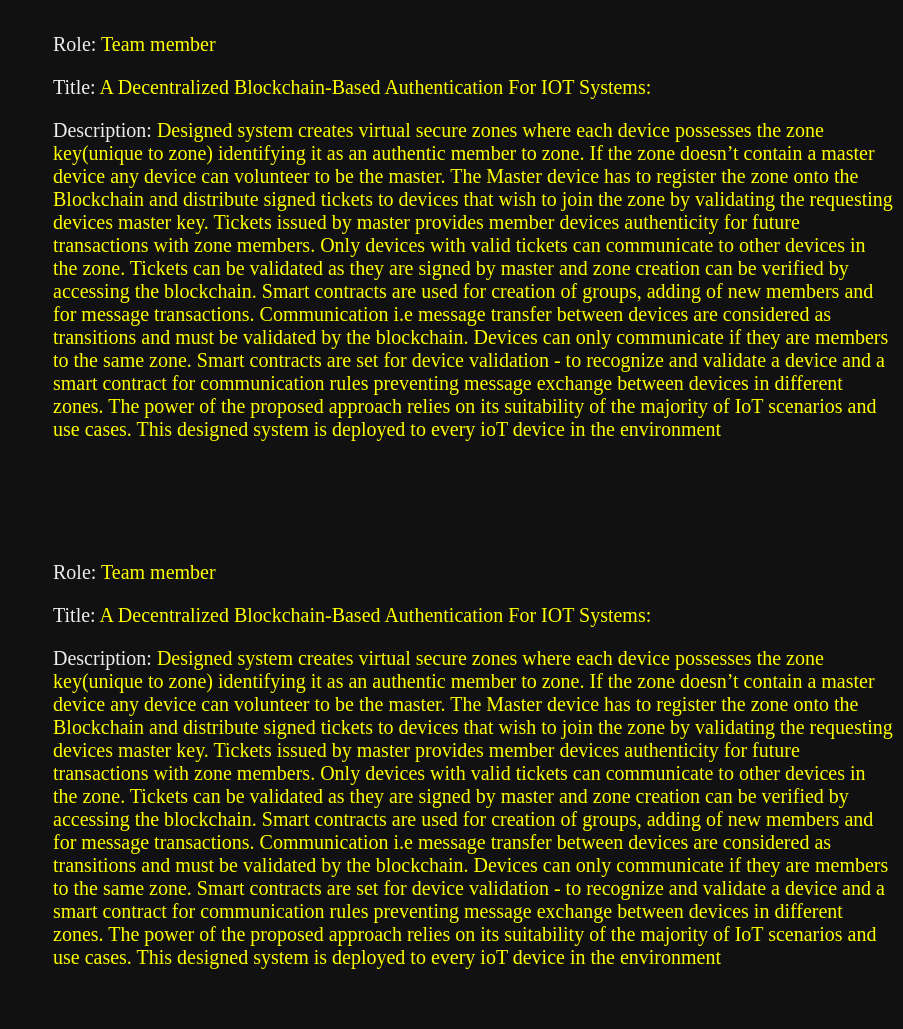
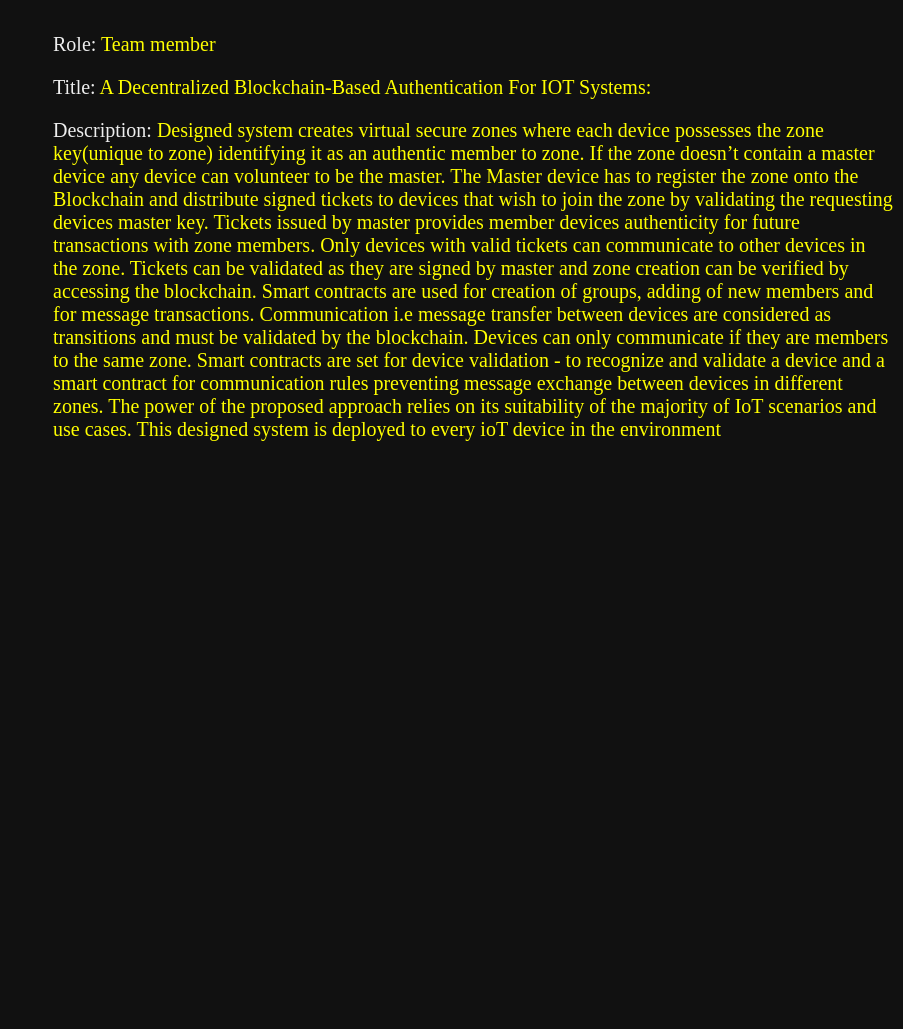
Before and after one commit to 00guru/profile, a plain HTML site: page index.html in a window 1280 px wide. Shown: the part 1348-2377 px from the top of the page, without its empty margins (377-1280 px from the left). After the commit the page ends 1849 px from the top, so only its background shows below. Drawn offline with Linux system fonts and the light colour scheme.

Commit message:
Update index.html

```diff
--- a/index.html
+++ b/index.html
@@ -109,29 +109,7 @@
         This designed system is deployed to every ioT device in the environment</h3>
         </div>
 </div>
-<div class="Row">
-    <div class="det">
-<h3><span>Role: </span>Team member</h3>
-<h3><span>Title: </span>A Decentralized Blockchain-Based Authentication For IOT Systems:</h3>
-<h3><span>Description: </span>
-    Designed system creates virtual secure zones where each device possesses the zone
-    key(unique to zone) identifying it as an authentic member to zone. If the zone doesn’t
-    contain a master device any device can volunteer to be the master. The Master device has
-    to register the zone onto the Blockchain and distribute signed tickets to devices that wish
-    to join the zone by validating the requesting devices master key. Tickets issued by master
-    provides member devices authenticity for future transactions with zone members. Only
-    devices with valid tickets can communicate to other devices in the zone. Tickets can be
-    validated as they are signed by master and zone creation can be verified by accessing the
-    blockchain. Smart contracts are used for creation of groups, adding of new members and
-    for message transactions. Communication i.e message transfer between devices are
-    considered as transitions and must be validated by the blockchain. Devices can only
-    communicate if they are members to the same zone. Smart contracts are set for device
-    validation - to recognize and validate a device and a smart contract for communication
-    rules preventing message exchange between devices in different zones. The power of the
-    proposed approach relies on its suitability of the majority of IoT scenarios and use cases.
-    This designed system is deployed to every ioT device in the environment</h3>
-    </div>
-</div>
+
 </section>
 </body>
 </html>
```
